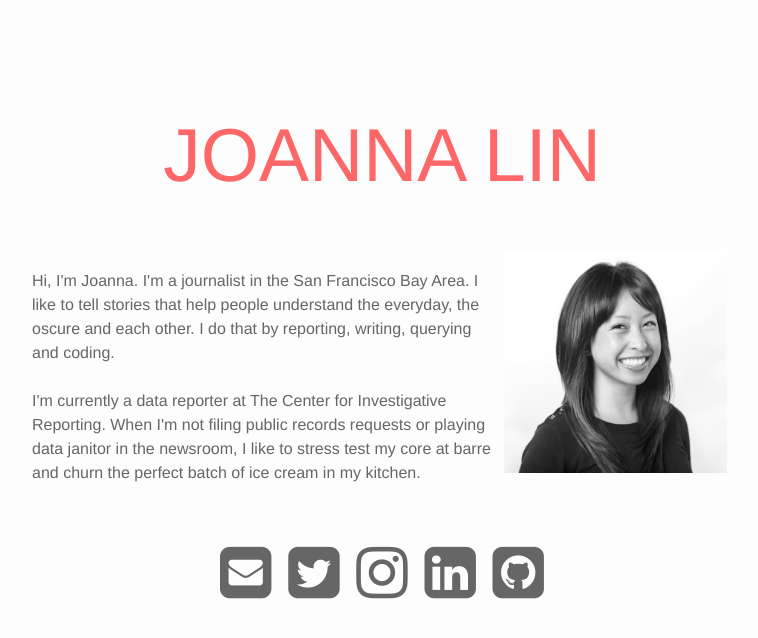
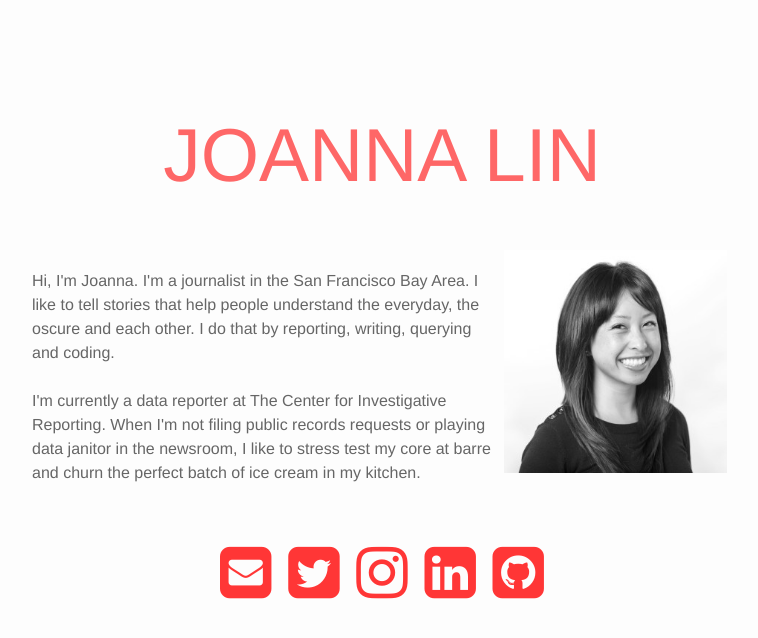
Before and after one commit to joannalin/joannalin.github.io, a Jekyll site: the page built from index.html, in a window 1280 px wide. Shown: the top 638 px of the page, without its empty margins (258-1016 px from the left). Built offline with Jekyll 4.4.1, drawn with Linux system fonts in a browser that asks for light colours; nearby versions of some CDN libraries; the list of posts is cut into pages by our own code.

Commit message:
swapped link display and hover colors

```diff
--- a/_sass/_base.scss
+++ b/_sass/_base.scss
@@ -122,7 +122,7 @@
  * Links
  */
 a {
-    color: $text-color;
+    color: $theme-color;
     text-decoration: none;
     /*
     &:visited {
@@ -130,7 +130,7 @@
     }
     */
     &:hover {
-        color: $theme-color;
+        color: $text-color;
         text-decoration: none;
     }
 }
```
